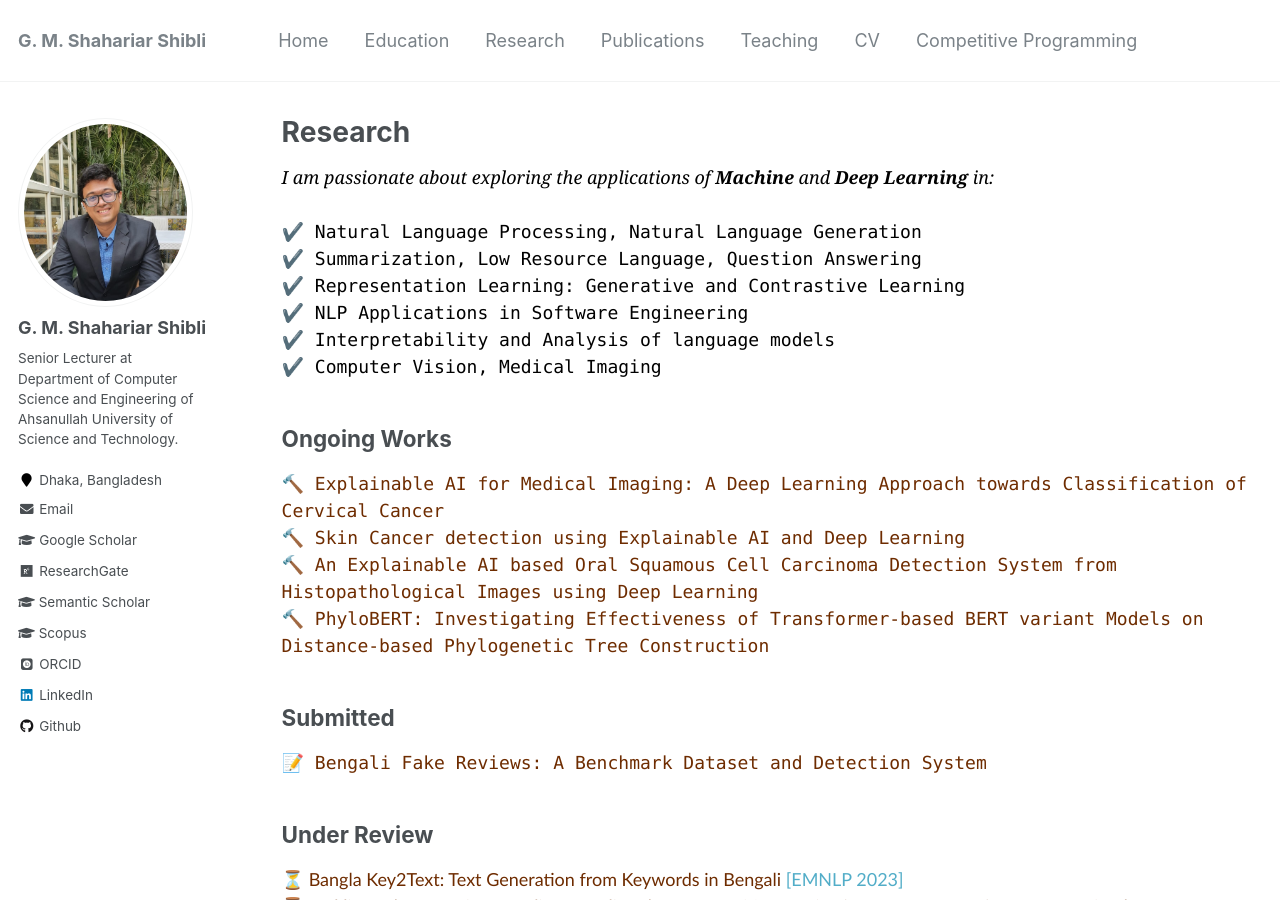
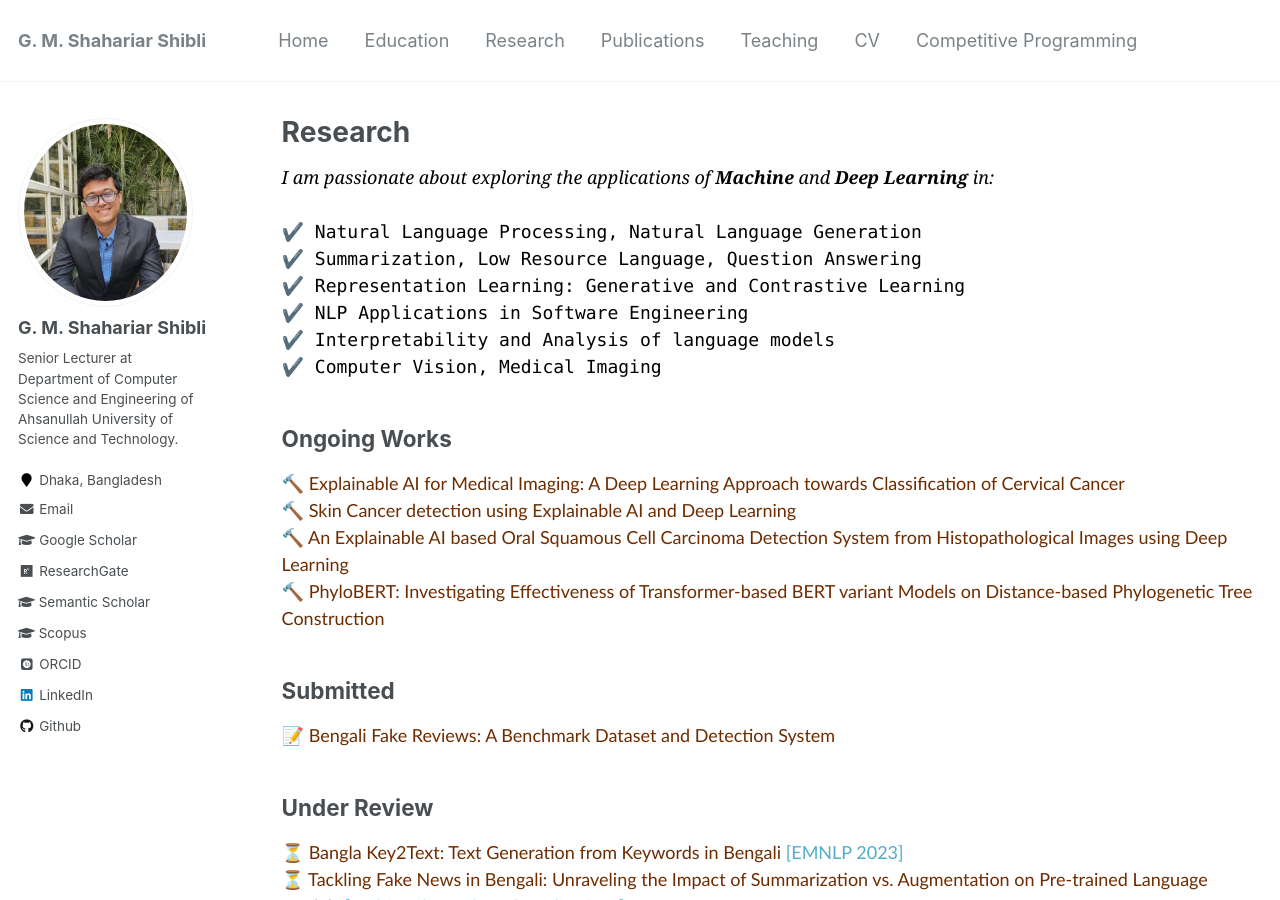
Before and after one commit to shahariar-shibli/shahariar-shibli.github.io, a Jekyll site: the page built from _pages/research.md, in a window 1280 px wide and 900 px high. Built offline with Jekyll 4.4.1, drawn with Linux system fonts in a browser that asks for light colours; some web fonts are replaced.

Commit message:
Update research.md

```diff
--- a/_pages/research.md
+++ b/_pages/research.md
@@ -17,7 +17,7 @@ author_profile: true
 
 
 ## Ongoing Works
-<span style="font-family:Consolas;">
+<span style="font-family:Trebuchet MS;">
 🔨 <span style="color:#6E2C00">Explainable AI for Medical Imaging: A Deep Learning Approach towards Classification of Cervical Cancer</span><br/>
 🔨 <span style="color:#6E2C00">Skin Cancer detection using Explainable AI and Deep Learning</span><br/>
 🔨 <span style="color:#6E2C00">An Explainable AI based Oral Squamous Cell Carcinoma Detection System from Histopathological Images using Deep Learning</span><br/>
@@ -25,7 +25,7 @@ author_profile: true
 </span>
 
 ## Submitted
-<span style="font-family:Consolas;">
+<span style="font-family:Trebuchet MS;">
 📝 <span style="color:#6E2C00">Bengali Fake Reviews: A Benchmark Dataset and Detection System</span>
 </span>
 
@@ -38,7 +38,7 @@ author_profile: true
 </span>
 
 ## Accepted
-<span style="font-family:Book Antiqua;">
+<span style="font-family:Trebuchet MS;">
 ⏳ <span style="color:#6E2C00">Contrastive Learning for API Aspect Analysis</span> [[ASE 2023]](https://conf.researchr.org/track/ase-2023/ase-2023-papers)<br/>
 ⏳ <span style="color:#6E2C00">Rank Your Summaries: Enhancing Bengali Text Summarization via Ranking-based Approach</span> [[BIM 2023]](https://confbim.com/)<br/>
 ⏳ <span style="color:#6E2C00">Evaluating the Reliability of CNN Models on Classifying Traffic and Road Signs using LIME</span> [[BIM 2023]](https://confbim.com/)<br/>
```
